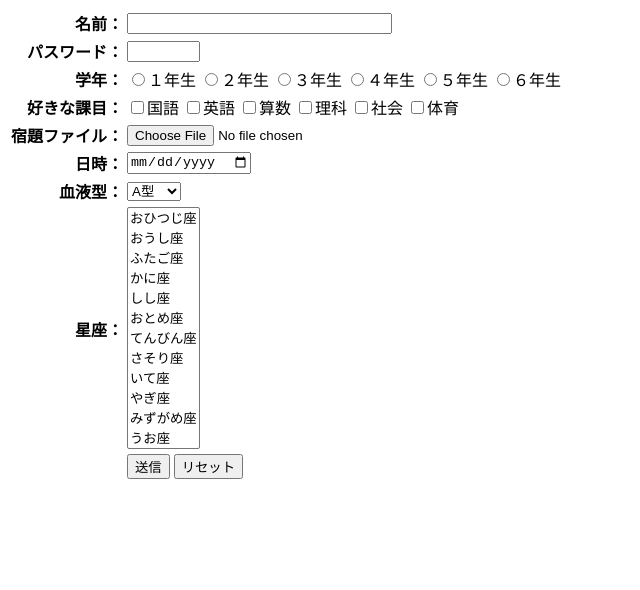
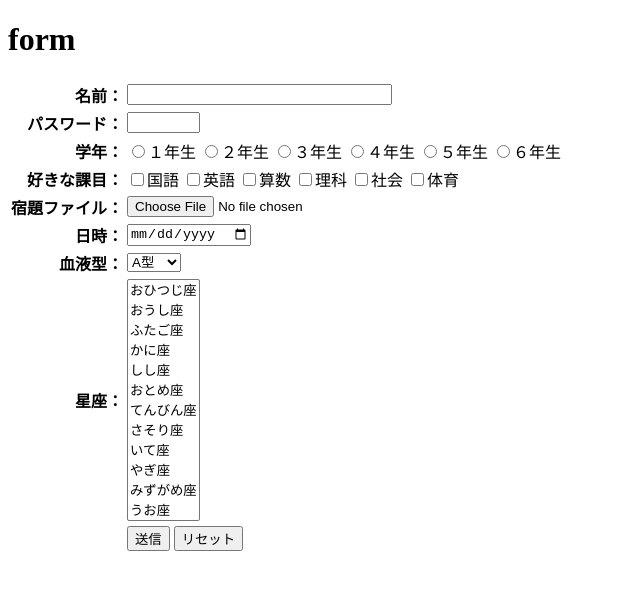
Before and after one commit to yoshinari1356/basic_html, a plain HTML site: page form.html in a window 1280 px wide. Shown: the whole page, without its empty margins (0-640 px from the left). Drawn offline with Linux system fonts and the light colour scheme.

Commit message:
add title of form.html

```diff
--- a/form.html
+++ b/form.html
@@ -7,7 +7,7 @@
     <title>Document</title>
   </head>
   <body>
-
+    <h1>form</h1>
     <form action="cgi-bin/aaa.cgi" method="post">
       <table border="0">
         <tr>
```
